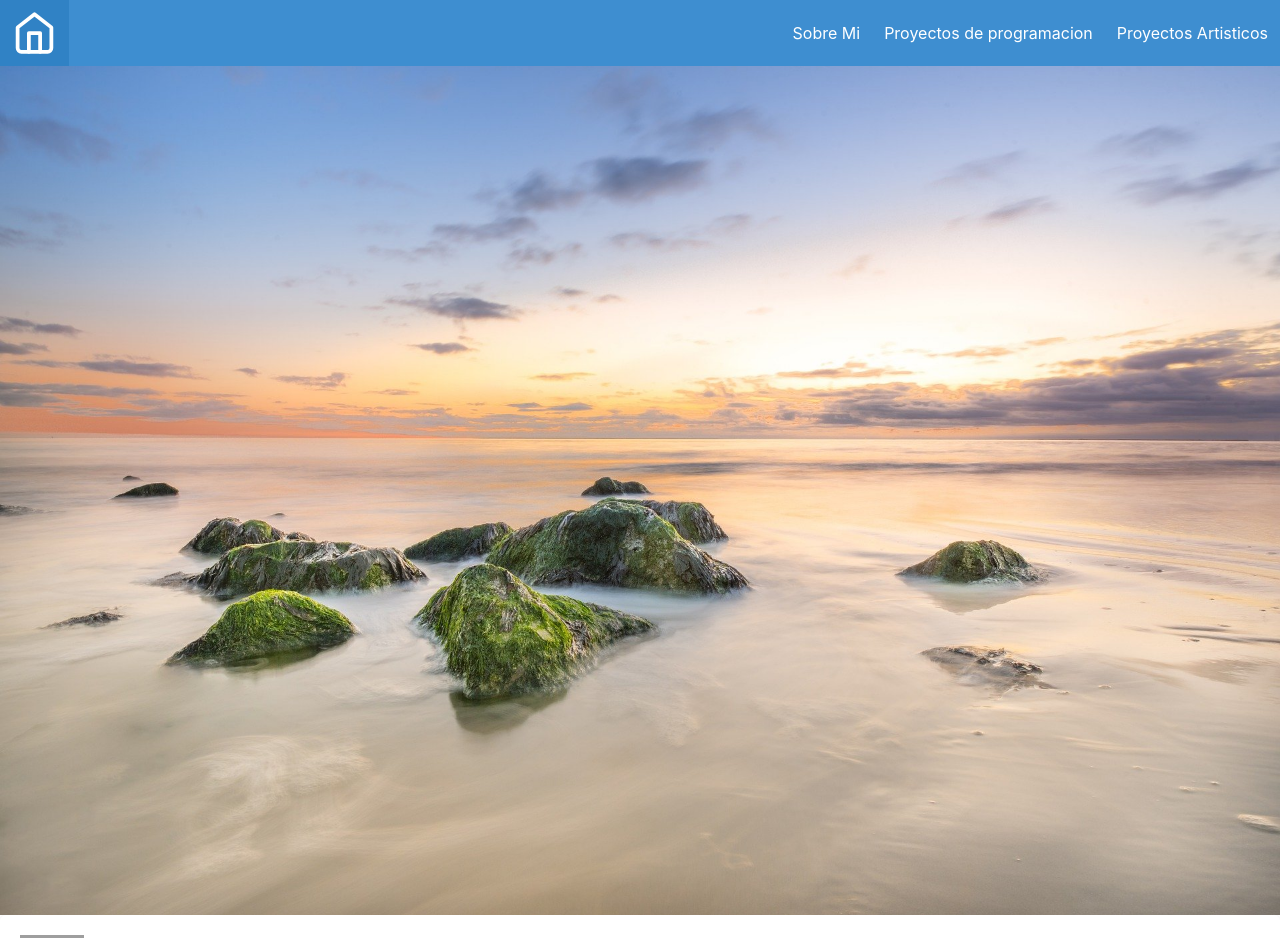
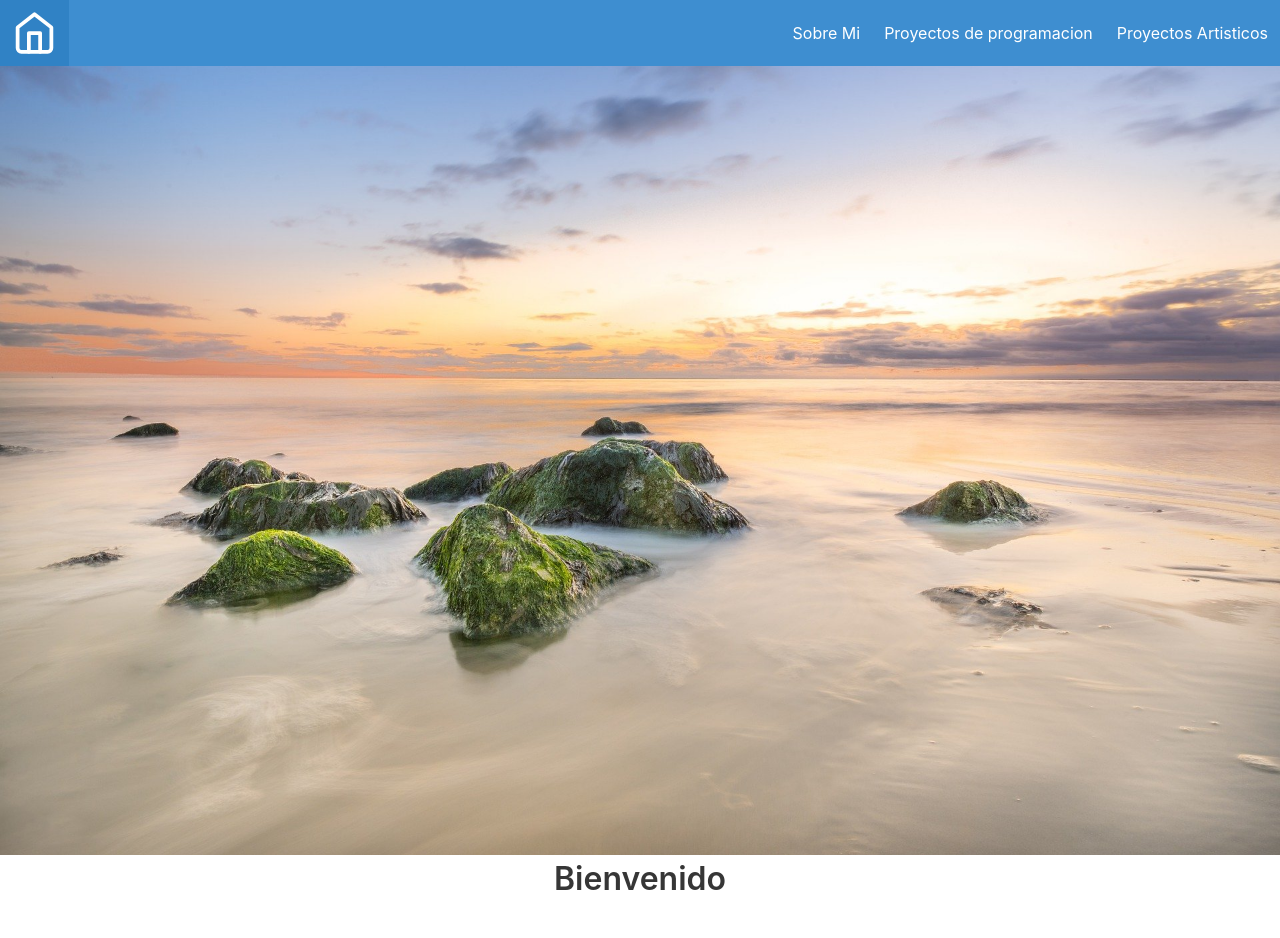
Before and after one commit to N4than13L/React-Js, a React (Create React App) app in the folder portafolio/: page / in a window 1280 px wide. Shown: the top 938 px of the page. Built offline with nearby package versions, Linux system fonts and the light colour scheme; grey boxes are pictures that could not be loaded.

Commit message:
mejorando detalles

```diff
--- a/portafolio/src/App.css
+++ b/portafolio/src/App.css
@@ -4,6 +4,8 @@
 
 .imgs{
   z-index: 0;
+  height: 30;
+  width: 100%;
 }
 .App-logo {
   height: 40vmin;
--- a/portafolio/src/Pages/Home.js
+++ b/portafolio/src/Pages/Home.js
@@ -12,14 +12,20 @@ import Software from '../components/Software';
 class Home extends Component{
     render(){
         return(
-            <div className="">
+            <div style={{margin: '0%',padding: '0%', width: '100%'}}>
                 <NavBar/>
-                <Hero/>
-                <Info/>
-                <Experience/>
-                <Software/>
-                <Likes/>
+                <div style={{width:'100%'}}>
+                    <Hero/>
+                </div>
+
+                <div style={{margin: '2%',padding: '2%', width: '95%'}}>
+                    <Info/>
+                    <Experience/>
+                    <Software/>
+                    <Likes/>
+                </div>
                 <Footer/>
+
             </div>
         )
     }
--- a/portafolio/src/components/Footer.js
+++ b/portafolio/src/components/Footer.js
@@ -4,8 +4,8 @@ import { FiInstagram, FiYoutube } from 'react-icons/fi';
 class Footer extends Component {
     render(){
         return (
-            <footer className="footer">
-                <div style={{padding:2, margin:2}}>
+            <footer className="footer" style={{background: 'black'}}>
+                <div style={{padding:2, margin:2, fontColor: 'white'}}>
                   <a href="#" target="Blank">@bonillajosenathaniel<FiInstagram style={{width:35, height:30}}/></a>
                   <br/>
                   <a href="#" target="Blank">Bonilla ArtWorks<FiYoutube style={{width:35, height:30}}/></a>
--- a/portafolio/src/components/Hero.js
+++ b/portafolio/src/components/Hero.js
@@ -1,13 +1,17 @@
 import React, { Component } from 'react';
 import Beach2 from '../Img/Beach2.jpg'
-import '../App.css'
+
 
 class Hero extends Component {
+    constructor(props){
+        super(props);
+        this.state = {value: 'Bienvenido'}
+    }
     render(){
         return(
-            <section className="hero is-large is-info">
-                <p className="title">Bienvenido</p>
+            <section>
                 <img src={Beach2} className="imgs"/>
+                <p className="title">{this.state.value}</p>
             </section>
         )
     }
--- a/portafolio/src/components/NavBar.js
+++ b/portafolio/src/components/NavBar.js
@@ -16,9 +16,13 @@ class NavBar extends Component {
                    <FiHome style={{width: 45, height:50}}/>
                 </Link>
 
-                <Link to="/" role="button" className="navbar-burger is-title" aria-label="menu" aria-expanded="false" data-target="mainNavbar" onClick={toggleBurgerMenu}>
+                <button role="button"
+                 style={{background: 'transparent'}}
+                 className="navbar-burger is-title"
+                 aria-label="menu" aria-expanded="false"
+                 data-target="mainNavbar" onClick={toggleBurgerMenu}>
                     <FiMenu style={{width:45, height: 50}} />
-                </Link>
+                </button>
             </div>
 
              <div id="mainNavbar" className="navbar-menu">
```
